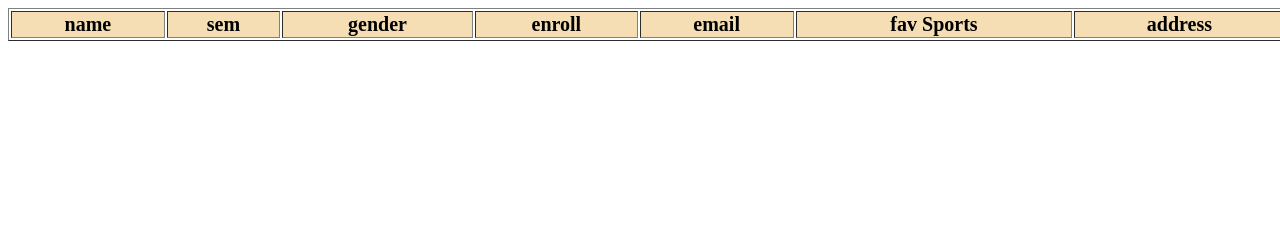
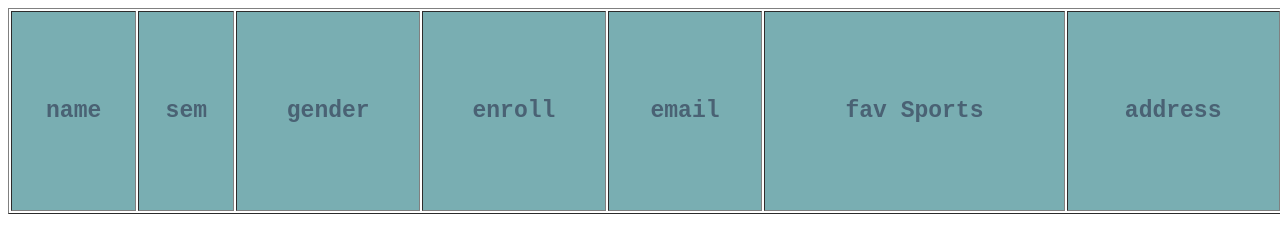
Before and after one commit to Detroja-Jenish/TA, a plain HTML site: page forms/output.html in a window 1280 px wide. Shown: the top 250 px of the page. Drawn offline with Linux system fonts and the light colour scheme; no server answers.

Commit message:
Update output.html

```diff
--- a/forms/output.html
+++ b/forms/output.html
@@ -6,20 +6,34 @@
     <title>Document</title>
     <style>
         tr{
+            height: 200px;
             scale: 0;
-            background-color: black;
+            /* background-color: black; */
             animation: show linear forwards;
             animation-timeline: view();
-            animation-range-end: 100px;
+            animation-range-end: 200px;
             animation-range-start: entry;
             font-size: 0px;
+            font-weight: bolder;
+            font-family: monospace;
+        }
+        tr:nth-child(2n+1){
+            background-color: #79AEB2;
+            color: #4A6274;
+        }
+        tr:nth-child(2n){
+            background-color: white;
+            color: black;
+        }
+        td{
+            min-width: 50px;
         }
 
         @keyframes show {
             to{
                 scale: 1;
-                background-color: wheat;
-                font-size: 20px;
+                /* background-color: white; */
+                font-size: 23px;
             }
         }
 
```
